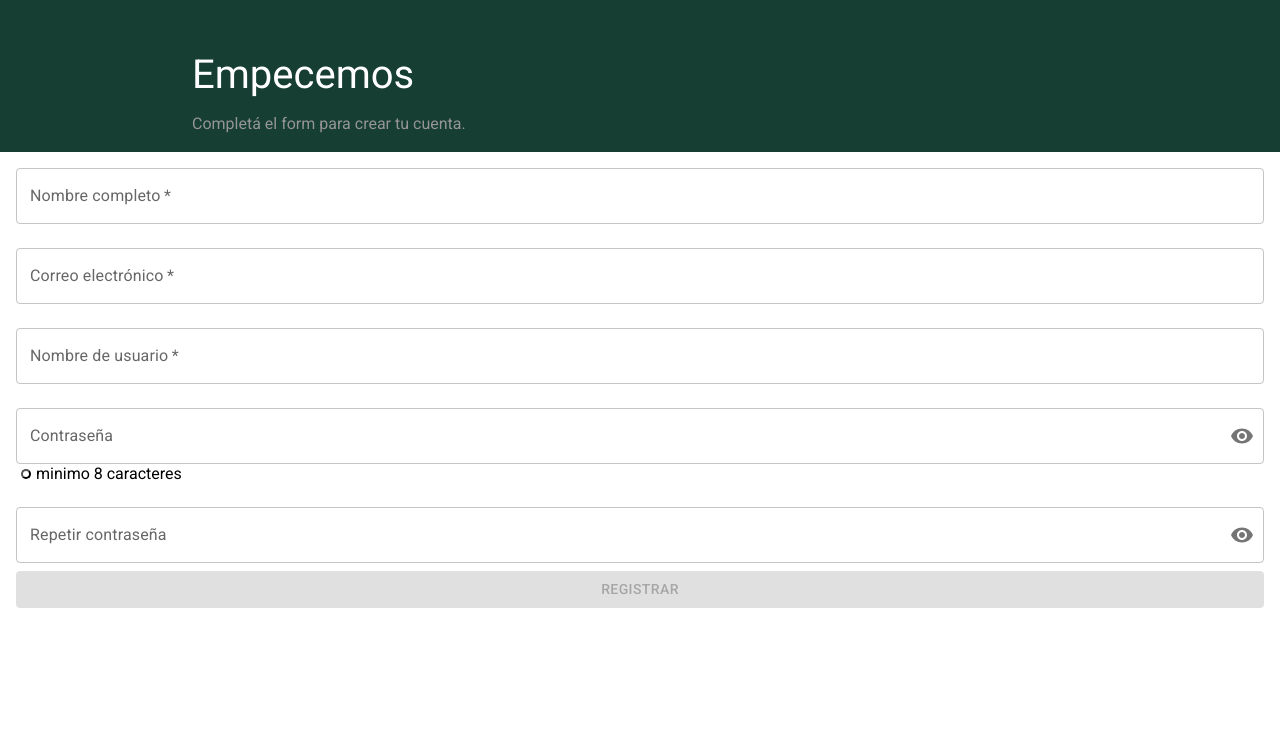
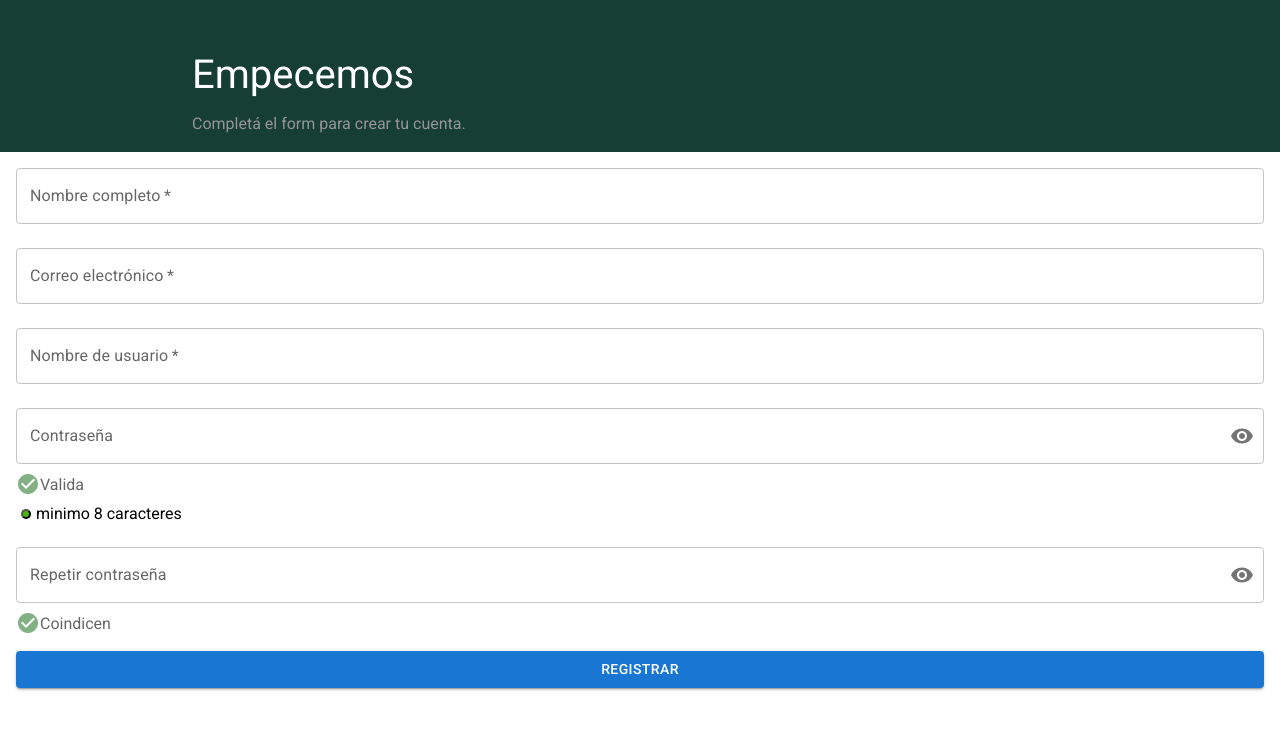
Before and after one commit to No-Country-simulation/s16-17-t-python-react, a React (Vite) app in the folder frontend/: page / in a window 1280 px wide. Both pictures are taken after a click on the button "REGISTRARSE". Shown: the top 730 px of the page. Built offline with nearby package versions, Linux system fonts and the light colour scheme.

Commit message:
pequeño cambio para ver lo añadido

```diff
--- a/frontend/src/components/Register/Register.jsx
+++ b/frontend/src/components/Register/Register.jsx
@@ -47,9 +47,9 @@ export const RegisterComponente = () => {
 	const [confirmPassword, setConfirmPassword] = useState('')
 	const [error, setError] = useState('')
 	// estos estados todavia no funcionan automaticamente, pero si manualmente
-	const [showButtonRegister, setActiveButtonRegister] = useState(false)
-	const [ValidPasswordIcon, setValidPasswordIcon] = useState(false)
-	const [correctCharactert, setcorrectCharactert] = useState(false)
+	const [showButtonRegister, setActiveButtonRegister] = useState(true)
+	const [ValidPasswordIcon, setValidPasswordIcon] = useState(true)
+	const [correctCharactert, setcorrectCharactert] = useState(true)
 	const handleClickShowPassword = () => setShowPassword((show) => !show)
 	const handleClickShowConfirmPassword = () =>
 		setShowConfirmPassword((show) => !show)
```
